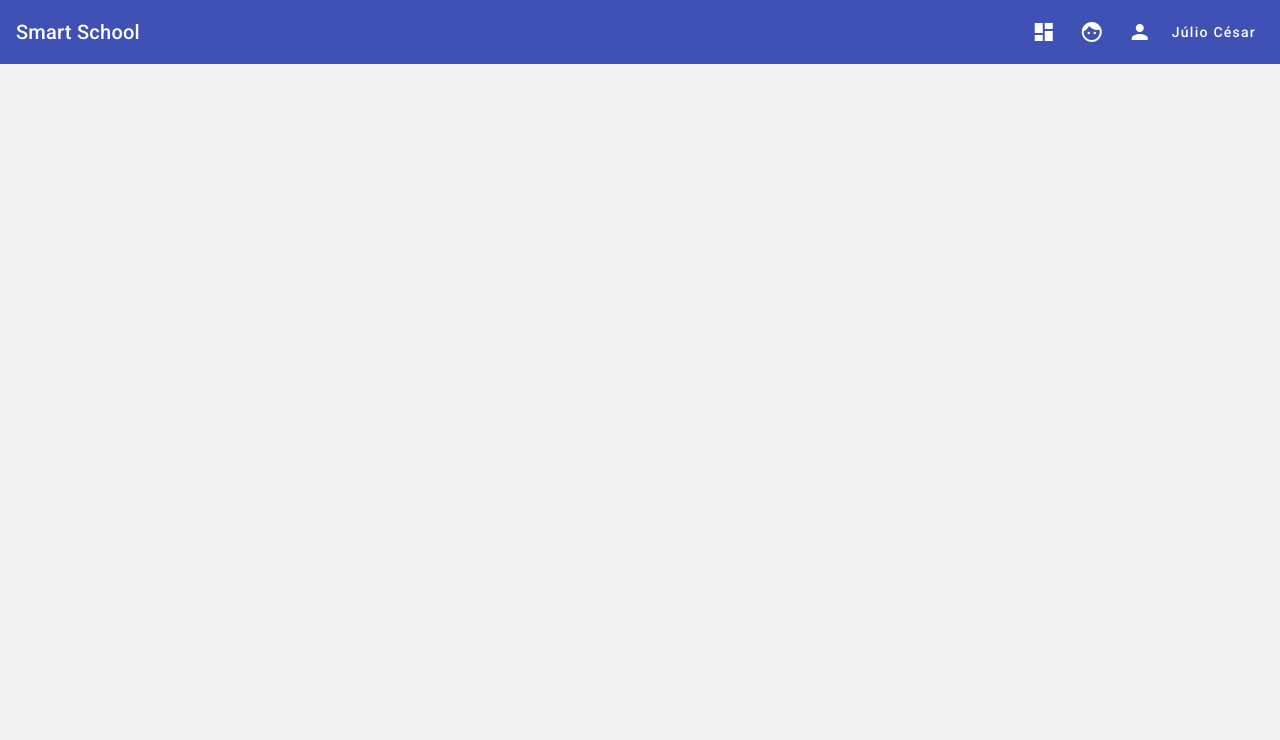
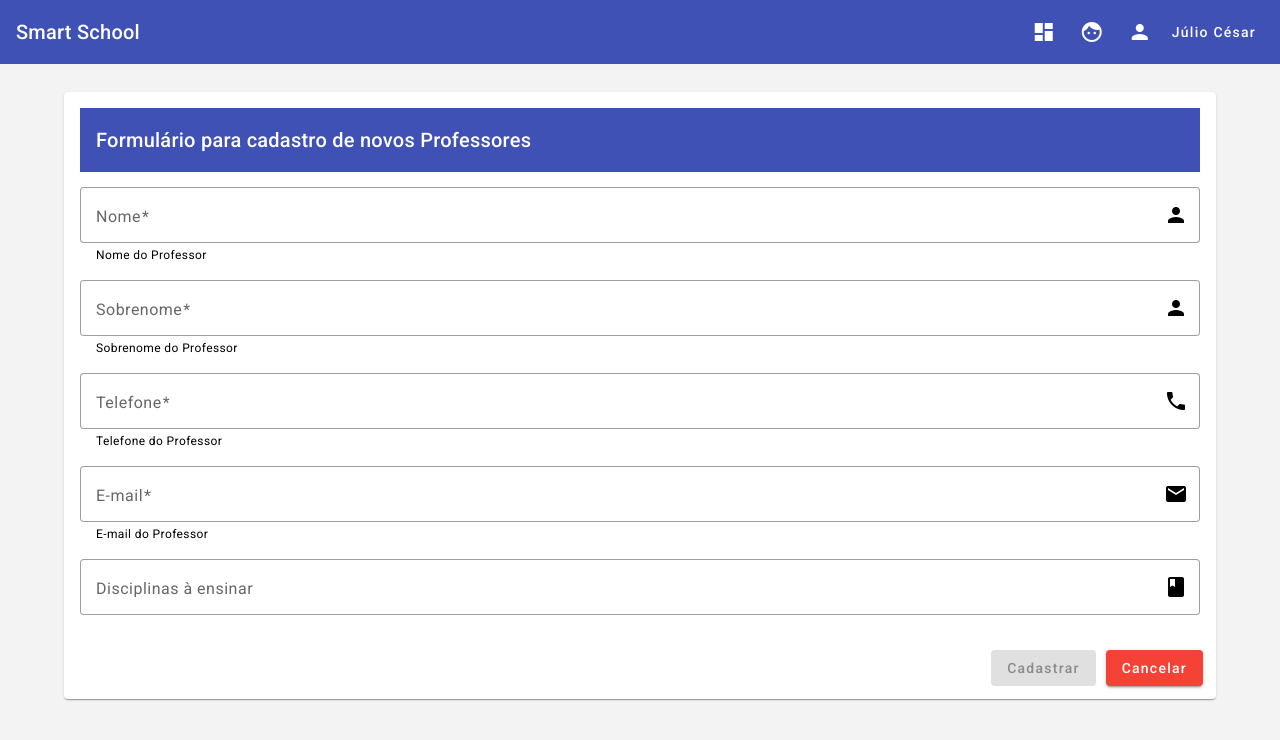
Before and after one commit to devjuliomesquita/SmartSchool, an Angular app in the folder SmartSchool-frontend/: page /professores/form in a window 1280 px wide. Before the commit this address led to /. Shown: the top 740 px of the page. Built offline with nearby package versions, Linux system fonts and the light colour scheme.

Commit message:
Formulário Professor atualiazado

```diff
--- a/SmartSchool-frontend/src/app/app-routing.module.ts
+++ b/SmartSchool-frontend/src/app/app-routing.module.ts
@@ -5,6 +5,7 @@ import { ProfessoresComponent } from './professores/professores.component';
 import { PerfilComponent } from './perfil/perfil.component';
 import { DashboardComponent } from './dashboard/dashboard.component';
 import { AlunosformComponent } from './alunosform/alunosform.component';
+import { ProfessorformComponent } from './professoresform/professorform.component';
 
 const routes: Routes = [
   { path: '', redirectTo: 'dashboard', pathMatch: 'full'},
@@ -12,7 +13,8 @@ const routes: Routes = [
   { path: 'professores', component: ProfessoresComponent},
   { path: 'perfil', component: PerfilComponent},
   { path: 'dashboard', component: DashboardComponent},
-  { path: 'alunos/form', component: AlunosformComponent}
+  { path: 'alunos/form', component: AlunosformComponent},
+  { path: 'professores/form', component: ProfessorformComponent}
 ];
 
 @NgModule({
--- /dev/null
+++ b/SmartSchool-frontend/src/app/professoresform/professorform.component.css
@@ -0,0 +1,17 @@
+mat-card{
+  max-width: 90%;
+  margin: 2em auto;
+  text-align: center;
+}
+
+.full-width{
+  width: 100%;
+  margin-top: 15px;
+}
+.min-width{
+  width: 100%;
+  min-width: 150px;
+}
+button{
+  margin: 5px;
+}
--- /dev/null
+++ b/SmartSchool-frontend/src/app/professoresform/professorform.component.html
@@ -0,0 +1,87 @@
+<mat-card>
+  <mat-card-header>
+    <mat-toolbar color="primary"> {{titulo}}</mat-toolbar>
+  </mat-card-header>
+  <mat-card-content>
+    <form action="" [formGroup]="professorForm">
+
+        <mat-form-field appearance="outline" class="full-width">
+          <mat-label>Nome</mat-label>
+          <input
+            matInput
+            placeholder="Nome do Professor"
+            formControlName="nome"
+          />
+          <mat-icon matSuffix>person</mat-icon>
+          <mat-hint>Nome do Professor</mat-hint>
+        </mat-form-field>
+
+        <mat-form-field appearance="outline" class="full-width">
+          <mat-label>Sobrenome</mat-label>
+          <input
+            matInput
+            placeholder="Sobrenome do Professor"
+            formControlName="sobrenome"
+          />
+          <mat-icon matSuffix>person</mat-icon>
+          <mat-hint>Sobrenome do Professor</mat-hint>
+        </mat-form-field>
+
+        <mat-form-field appearance="outline" class="full-width">
+          <mat-label>Telefone</mat-label>
+          <input
+            matInput
+            placeholder="Telefone do Professor"
+            formControlName="telefone"
+          />
+          <mat-icon matSuffix>phone</mat-icon>
+          <mat-hint>Telefone do Professor</mat-hint>
+        </mat-form-field>
+
+        <mat-form-field appearance="outline" class="full-width">
+          <mat-label>E-mail</mat-label>
+          <input
+            matInput
+            placeholder="E-mail do Professor"
+            formControlName="email"
+          />
+          <mat-icon matSuffix>email</mat-icon>
+          <mat-hint>E-mail do Professor</mat-hint>
+        </mat-form-field>
+
+        <mat-form-field class="full-width" appearance="outline">
+          <mat-label>Disciplinas à ensinar</mat-label>
+          <mat-chip-grid #chipGrid aria-label="Seleção de Disciplnas">
+            <mat-chip-row *ngFor="let disciplina of disciplinas" (removed)="remove(disciplina)">
+              <mat-chip>{{disciplina}}</mat-chip>
+
+              <button matChipRemove [attr.aria-label]="'remove ' + disciplina">
+                <mat-icon>cancel</mat-icon>
+              </button>
+            </mat-chip-row>
+          </mat-chip-grid>
+          <input placeholder="Nova Disciplina..." #disciplinaInput [formControl]="disciplinaCtrl"
+            [matChipInputFor]="chipGrid" [matAutocomplete]="auto"
+            [matChipInputSeparatorKeyCodes]="separatorKeysCodes"
+            (matChipInputTokenEnd)="add($event)"/>
+            <mat-icon matSuffix>book</mat-icon>
+          <mat-autocomplete #auto="matAutocomplete" (optionSelected)="selected($event)">
+            <mat-option *ngFor="let disciplina of filteredDisciplina | async" [value]="disciplina">
+              {{disciplina}}
+            </mat-option>
+          </mat-autocomplete>
+        </mat-form-field>
+    </form>
+  </mat-card-content>
+  <mat-card-actions align="end">
+    <button
+      mat-raised-button
+      color="primary"
+      [disabled]="!professorForm.valid"
+    >
+      Cadastrar
+    </button>
+    <button mat-raised-button color="warn">Cancelar</button>
+  </mat-card-actions>
+
+</mat-card>
--- /dev/null
+++ b/SmartSchool-frontend/src/app/professoresform/professorform.component.ts
@@ -0,0 +1,81 @@
+import { Component, ElementRef, OnInit, ViewChild } from '@angular/core';
+import { FormBuilder, FormControl, FormGroup, Validators } from '@angular/forms';
+import { MatAutocompleteSelectedEvent } from '@angular/material/autocomplete';
+import { MatChipInputEvent } from '@angular/material/chips';
+import { Observable, map, startWith } from 'rxjs';
+import {COMMA, ENTER} from '@angular/cdk/keycodes';
+
+@Component({
+  selector: 'app-professorform',
+  templateUrl: './professorform.component.html',
+  styleUrls: ['./professorform.component.css']
+})
+export class ProfessorformComponent implements OnInit {
+
+  public professorForm: FormGroup;
+  public titulo: string = 'Formulário para cadastro de novos Professores';
+
+  separatorKeysCodes: number[] = [ENTER, COMMA];
+  disciplinaCtrl = new FormControl('');
+  filteredDisciplina: Observable<string[]>;
+  disciplinas: string[] = [];
+  allDisciplinas: string[] = ['Matemática', 'Português', 'Literatura', 'Redação', 'História','Geografia', 'Física','Química', 'Biologia'];
+
+  @ViewChild('disciplinaInput') disciplinaInput!: ElementRef<HTMLInputElement>
+
+  constructor( private formBuilder: FormBuilder) {
+    this.professorForm = this.formBuilder.group({
+      nome: ['', Validators.required],
+      sobrenome: ['', Validators.required],
+      telefone: ['', Validators.required],
+      email: ['', Validators.required],
+      disciplina: [''],
+    });
+
+    this.filteredDisciplina = this.disciplinaCtrl.valueChanges.pipe(
+      startWith(null),
+      map((disciplina: string | null) => (disciplina ? this._filter(disciplina) : this.allDisciplinas.slice())),
+    );
+  }
+
+  ngOnInit() {
+  }
+
+  add(event: MatChipInputEvent): void {
+    const value = (event.value || '').trim();
+
+    // Add our fruit
+    if (value) {
+      this.disciplinas.push(value);
+    }
+
+    // Clear the input value
+    event.chipInput!.clear();
+
+    this.disciplinaCtrl.setValue(null);
+  }
+
+  remove(disciplina: string): void {
+    const index = this.disciplinas.indexOf(disciplina);
+
+    if (index >= 0) {
+      this.disciplinas.splice(index, 1);
+    }
+  }
+
+  selected(event: MatAutocompleteSelectedEvent): void {
+    this.disciplinas.push(event.option.viewValue);
+    this.disciplinaInput.nativeElement.value = '';
+    this.disciplinaCtrl.setValue(null);
+  }
+
+
+
+
+  private _filter(value: string): string[] {
+    const filterValue = value.toLowerCase();
+
+    return this.allDisciplinas.filter(disciplina => disciplina.toLowerCase().includes(filterValue));
+  }
+
+}
```
Also changed, not shown: SmartSchool-frontend/src/app/app.module.ts (+8 -2 lines), 1 other file (tests, documents, lock files or other folders).
